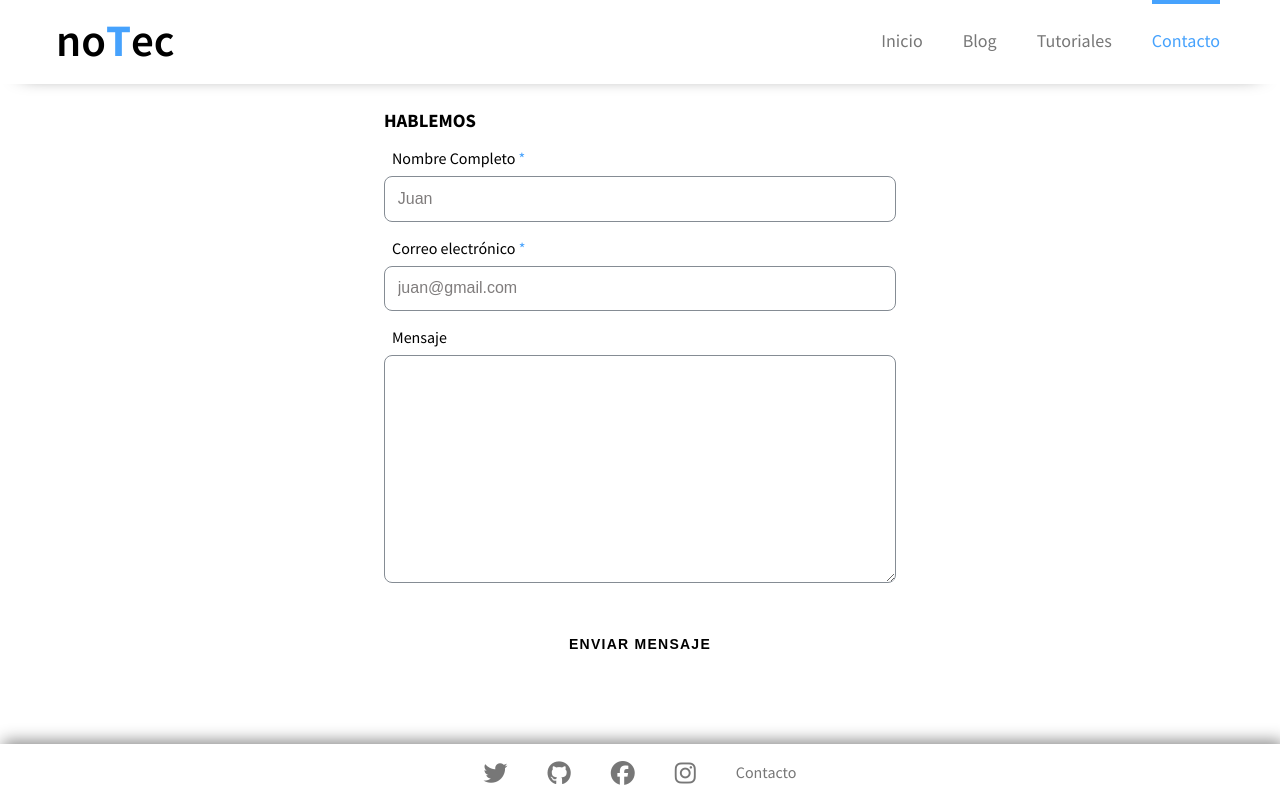
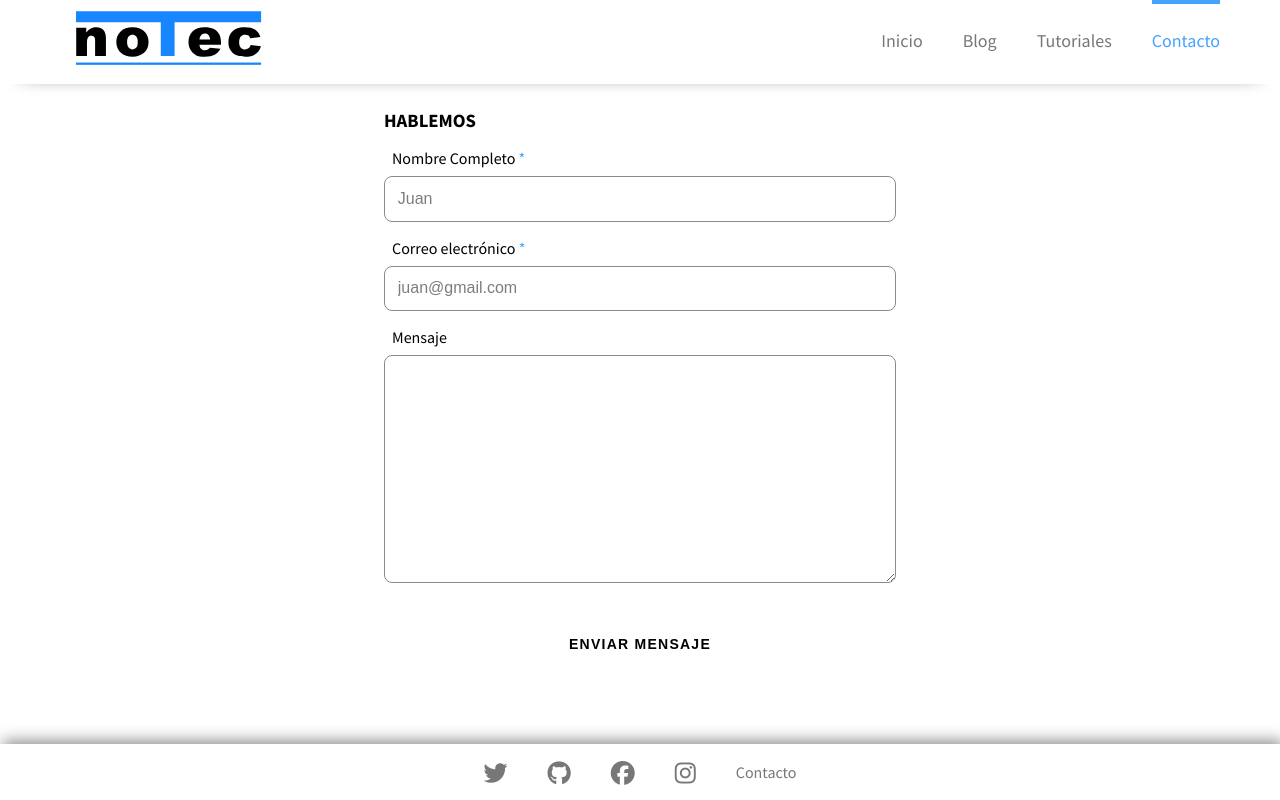
Before and after one commit to Germyc/TP_Web_CAC23002_G23, a plain HTML site: page contact/contact.html in a window 1280 px wide. Drawn offline with Linux system fonts and the light colour scheme.

Commit message:
contact 2 y carrousel

```diff
--- a/contact/contact.html
+++ b/contact/contact.html
@@ -14,7 +14,12 @@
   <header class="fixed">
     <div class="header-content">
       <div class="logo">
-          <h1><a href="../index.html" class="t2_a hover3"> no<b>T</b>ec</a></h1>
+        <div class="imglogo">
+          <a href="../index.html">
+              <img src="../notec_logo.svg" alt="logo notec" class="lgzoom ">
+          </a>
+        </div>
+          <!-- <h1><a href="../index.html" class="t2_a hover3"> no<b>T</b>ec</a></h1> -->
       </div>
       <div class="menu">
           <nav>
```
Also changed, not shown: articles/art_carousel_1.html (+6 -1 lines), articles/art_carousel_2.html (+6 -1 lines), articles/art_carousel_3.html (+6 -1 lines), articles/article_1.html (+3 -1 lines), articles/article_2.html (+3 -1 lines), articles/article_3.html (+3 -1 lines), articles/article_4.html (+3 -1 lines), articles/article_5.html (+3 -1 lines), index.html (+3 -1 lines).
